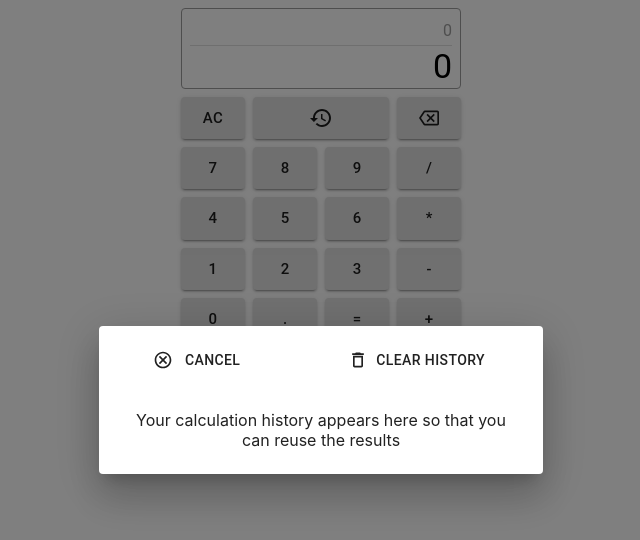
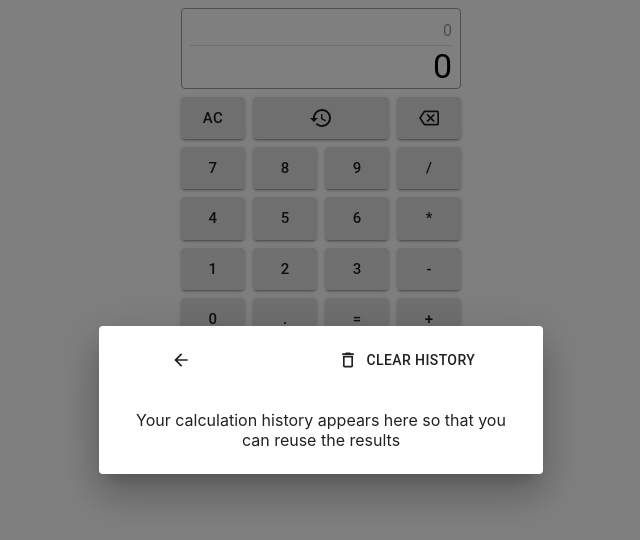
Before and after one commit to ke-liang-liu/calculator, a React (Create React App) app: page / in a window 1280 px wide. Both pictures are taken after a click on the button 640 px from the left and 117 px from the top of the page. Shown: the top 540 px of the page, without its empty margins (319-959 px from the left). Built offline with nearby package versions, Linux system fonts and the light colour scheme.

Commit message:
display history length in HistoryDialog

```diff
--- a/src/App.js
+++ b/src/App.js
@@ -10,7 +10,7 @@ import useStyles from './components/styles';
 import keyboardFunc from './components/keyboard';
 
 function Calculator() {
-  const HISTORY_LEN = 50;
+  const HISTORY_LEN = 99;
   const classes = useStyles();
   const [lastButton, setLastButton] = useState('0');
   const [evaluated, setEvaluated] = useState(false);
@@ -201,7 +201,7 @@ function Calculator() {
   return (
     <div style={{ width: '100%', height: '100vh', backgroundColor: `${bgColor}` }}>
       <div className={classes.gridContainer}>
-        <div className={[classes.item, classes.bulletboard].join(' ')}>
+        <div className={[classes.item, classes.bulletboard].join(' ')} onClick={toggleBgColor}>
           <Typography className={classes.equation} variant='subtitle1'>
             {history.length > 0 ? history[0] : '0'}
           </Typography>
@@ -233,12 +233,13 @@ function Calculator() {
           history={history}
         />
         <div className={[classes.item, classes.developer].join(' ')}>
-          <Typography
-            variant="body2"
-            align='center'
-            onClick={toggleBgColor}>
-            Designed and Coded By Keliang Liu
-          </Typography>
+          <a href="mailto:iamkeliangliu@gmail.com" target='_blank' rel="noopener noreferrer">
+            <Typography
+              variant="body2"
+              align='center'>
+              Designed and Coded By Keliang Liu
+            </Typography>
+          </a>
         </div>
       </div>
     </div>
--- a/src/components/HistoryDialog.js
+++ b/src/components/HistoryDialog.js
@@ -1,8 +1,8 @@
 import React from 'react';
 import PropTypes from 'prop-types';
 import Button from '@material-ui/core/Button';
-import CancelOutlinedIcon from '@material-ui/icons/CancelOutlined';
 import DeleteOutlineIcon from '@material-ui/icons/DeleteOutline';
+import ArrowBackIcon from '@material-ui/icons/ArrowBack';
 import List from '@material-ui/core/List';
 import ListItem from '@material-ui/core/ListItem';
 import ListItemText from '@material-ui/core/ListItemText';
@@ -24,8 +24,8 @@ export default function HistoryDialog(props) {
   return (
     <Dialog onClose={handleClose} open={open} maxWidth='xs' fullWidth scroll='paper'>
       <DialogActions style={{ justifyContent: 'space-around', marginTop: 8 }}>
-        <Button startIcon={<CancelOutlinedIcon />} onClick={handleClose}>&nbsp;Cancel&nbsp;</Button>
-        <Button startIcon={<DeleteOutlineIcon />} onClick={onClearHistory}>Clear History</Button>
+        <Button startIcon={<ArrowBackIcon />} onClick={handleClose}>&nbsp;&nbsp;</Button>
+        <Button startIcon={<DeleteOutlineIcon />} endIcon={history.length ? history.length : ''} onClick={onClearHistory}>Clear History</Button>
       </DialogActions>
       <DialogContent>
         {history.length ? (
```
